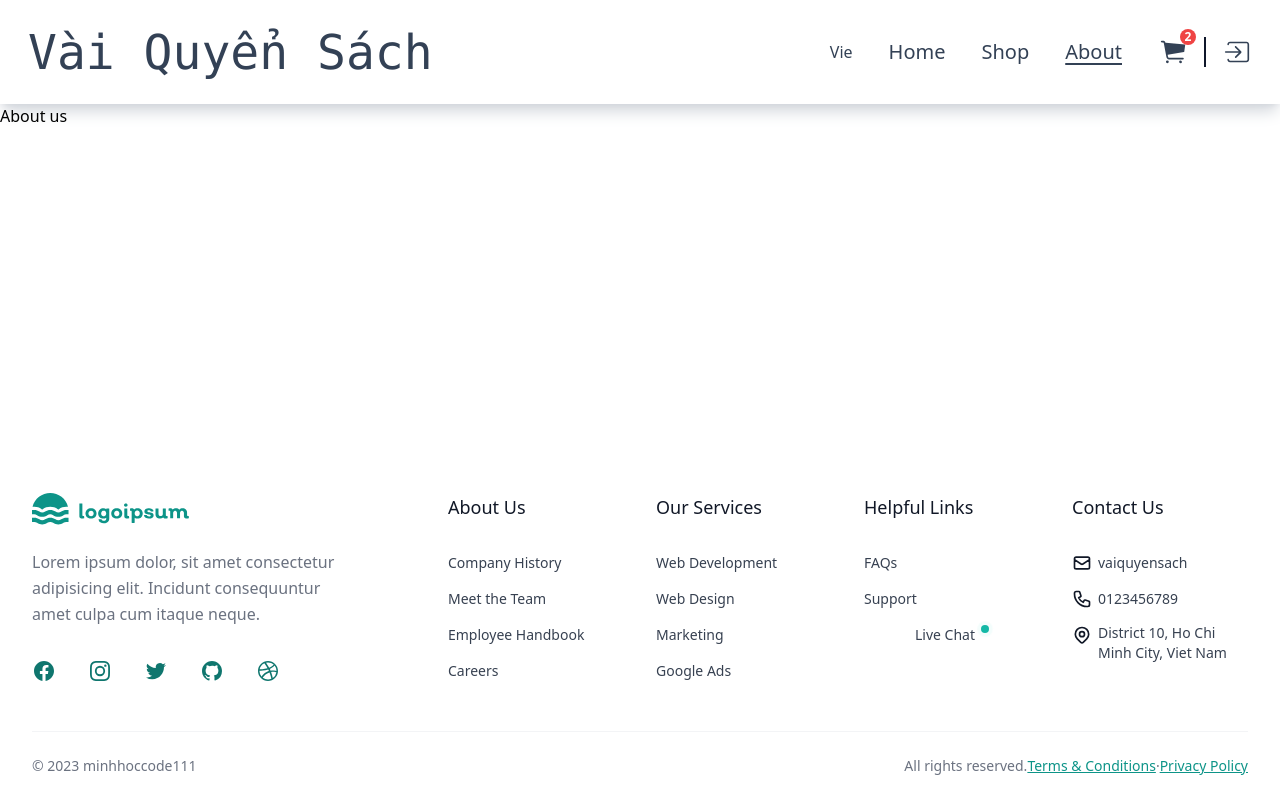
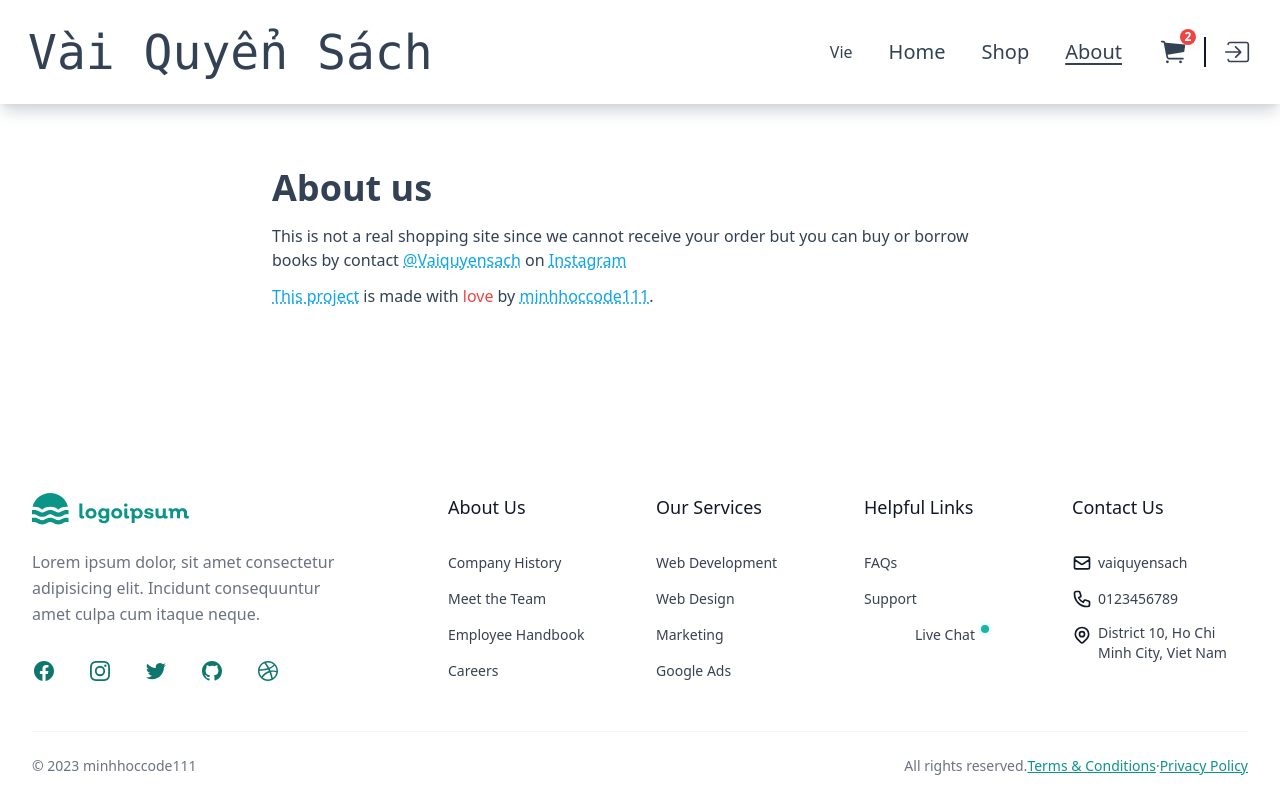
Before and after one commit to minhhoccode111/shopping-cart-top, a React (Vite) app: page /about in a window 1280 px wide. Built offline with nearby package versions, Linux system fonts and the light colour scheme.

Commit message:
Add About us page

```diff
--- a/src/components/footer.tsx
+++ b/src/components/footer.tsx
@@ -68,7 +68,7 @@ const Footer = () => {
               </li>
 
               <li>
-                <a href="/" rel="noreferrer" target="_blank" className="text-teal-700 transition hover:text-teal-700/75">
+                <a href="https://www.instagram.com/vaiquyensach/" rel="noreferrer" target="_blank" className="text-teal-700 transition hover:text-teal-700/75">
                   <span className="sr-only">Instagram</span>
                   <svg className="h-6 w-6" fill="currentColor" viewBox="0 0 24 24" aria-hidden="true">
                     <path
@@ -90,7 +90,7 @@ const Footer = () => {
               </li>
 
               <li>
-                <a href="/" rel="noreferrer" target="_blank" className="text-teal-700 transition hover:text-teal-700/75">
+                <a href="https://github.com/minhhoccode111" rel="noreferrer" target="_blank" className="text-teal-700 transition hover:text-teal-700/75">
                   <span className="sr-only">GitHub</span>
                   <svg className="h-6 w-6" fill="currentColor" viewBox="0 0 24 24" aria-hidden="true">
                     <path
--- a/src/routes/about.tsx
+++ b/src/routes/about.tsx
@@ -1,8 +1,32 @@
 const About: React.FC = () => {
   return (
-    <>
-      <h1>About us</h1>
-    </>
+    <section className="mx-auto my-12 p-4 max-w-3xl text-slate-700">
+      <header className="">
+        <h2 className="text-4xl font-bold">About us</h2>
+      </header>
+      <article className="flex flex-col gap-3 py-4">
+        <p className="">
+          This is not a real shopping site since we cannot receive your order but you can buy or borrow books by contact{' '}
+          <a href="https://www.instagram.com/vaiquyensach/" target="_blank" rel="noopener" className="text-sky-500 underline decoration-dotted hover:decoration-solid">
+            @Vaiquyensach
+          </a>{' '}
+          on{' '}
+          <a href="https://www.instagram.com/" target="_blank" rel="noopener" className="text-sky-500 underline decoration-dotted hover:decoration-solid">
+            Instagram
+          </a>
+        </p>
+        <p className="">
+          <a href="https://github.com/minhhoccode111/shopping-cart-top" target="_blank" rel="noopener" className="text-sky-500 underline decoration-dotted hover:decoration-solid">
+            This project
+          </a>{' '}
+          is made with <span className="text-red-500">love</span> by{' '}
+          <a href="https://github.com/minhhoccode111" target="_blank" rel="noopener" className="text-sky-500 underline decoration-dotted hover:decoration-solid">
+            minhhoccode111
+          </a>
+          .
+        </p>
+      </article>
+    </section>
   );
 };
 
--- a/src/routes/checkout.tsx
+++ b/src/routes/checkout.tsx
@@ -40,7 +40,7 @@ const Checkout = () => {
   return (
     <>
       {sum !== 0 && !isFinished && (
-        <section className="mx-auto max-w-screen-xl min-w-[600px] px-4 pb-10 my-10 sm:px-6 lg:px-8 shadow-lg shadow-gray-400 rounded-xl">
+        <section className="mx-auto max-w-screen-xl min-w-[400px] sm:min-w-[600px] px-4 pb-10 my-10 sm:px-6 lg:px-8 shadow-lg shadow-gray-400 rounded-xl">
           <div className="">
             <fetcher.Form
               method="post"
```
